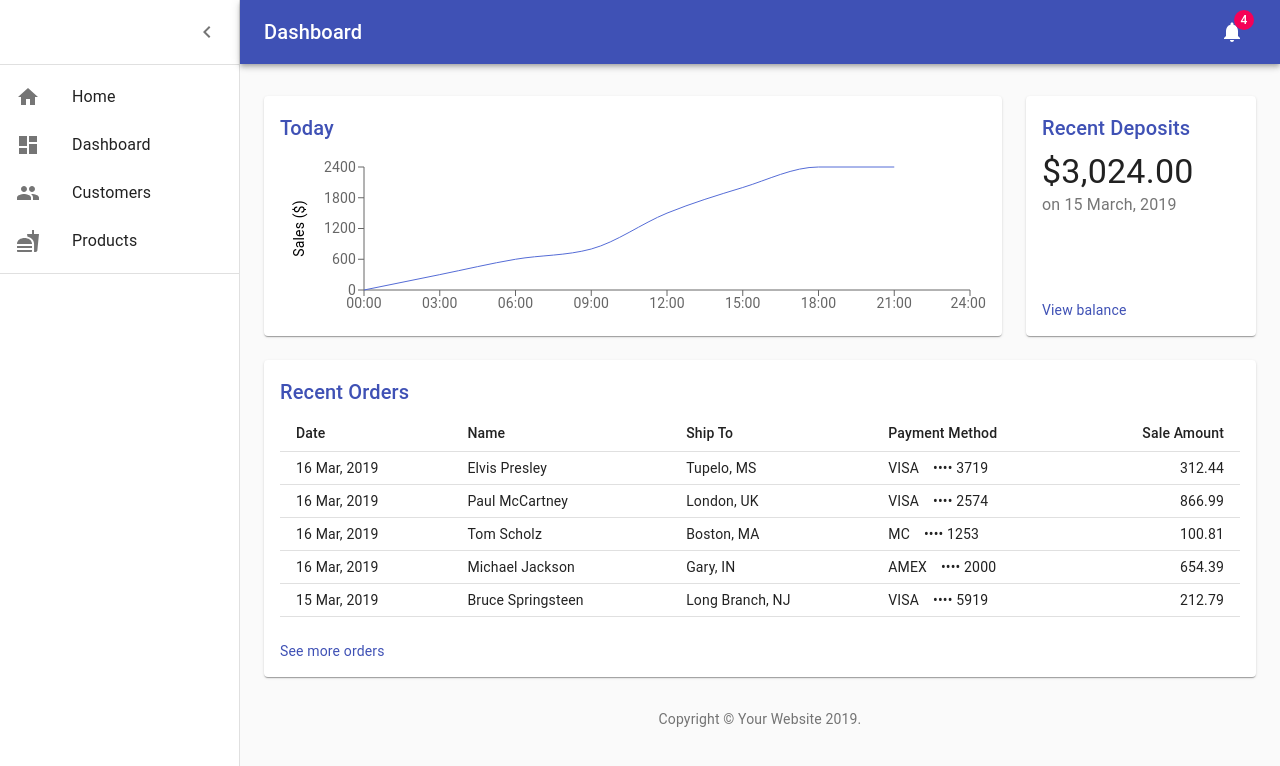
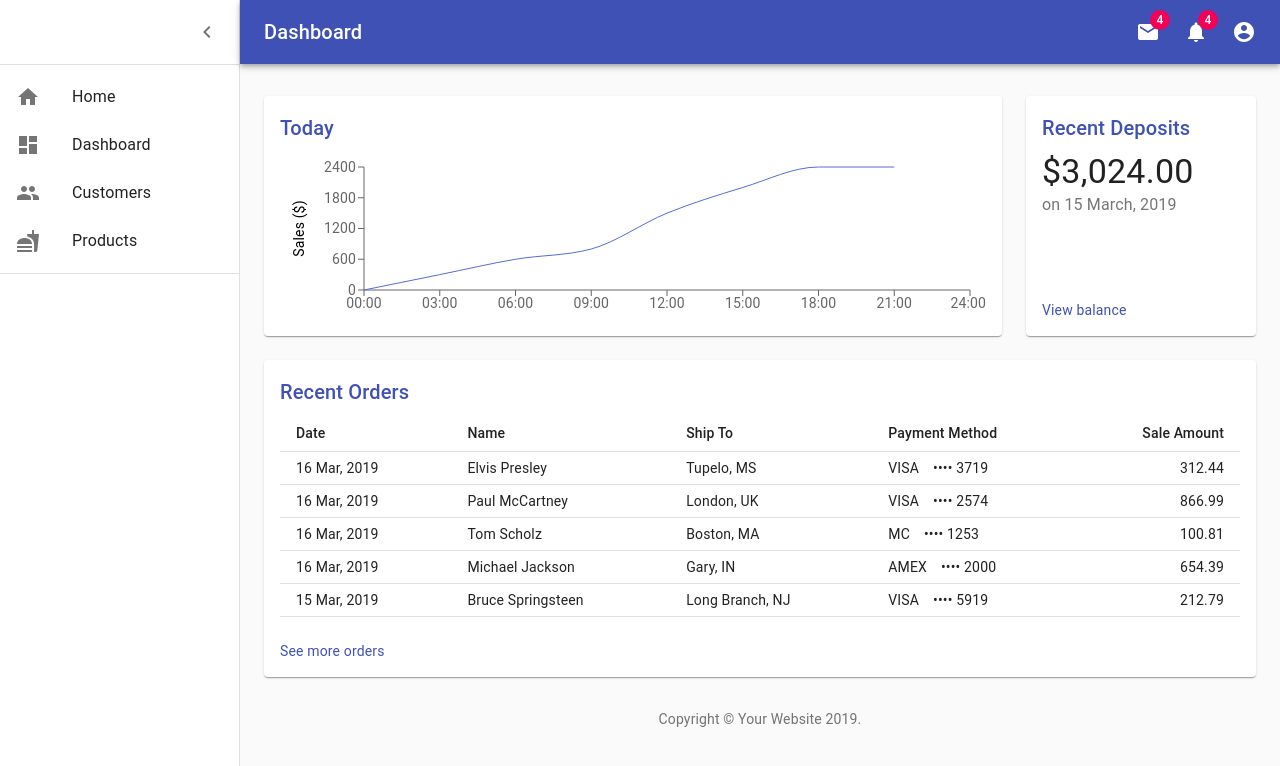
Before and after one commit to saqibabbas/react-ready, a React (Create React App) app: page /login in a window 1280 px wide. Both pictures are taken after typing "name@example.com", "Sample123" into the empty fields and a click on the button "SIGN IN". Shown: the top 766 px of the page. Built offline with nearby package versions, Linux system fonts and the light colour scheme.

Commit message:
* user account menu added in app bar * auto redirection to dashboard added on login

```diff
--- /dev/null
+++ b/src/components/UserAccountMenu/index.js
@@ -0,0 +1,47 @@
+import React from 'react';
+import MenuItem from '@material-ui/core/MenuItem';
+import Menu from '@material-ui/core/Menu';
+import IconButton from '@material-ui/core/IconButton';
+import AccountCircle from '@material-ui/icons/AccountCircle';
+
+const UserAccountMenu = (props) => {
+    const menuId = 'user-account-menu';
+    const [anchorEl, setAnchorEl] = React.useState(null);
+    const handleUserAccountMenuOpen = event => {
+        setAnchorEl(event.currentTarget);
+    };
+    const isMenuOpen = Boolean(anchorEl);
+    const handleMenuClose = () => {
+        setAnchorEl(null);
+    };
+
+    return (
+        <React.Fragment>
+            <IconButton
+                edge="end"
+                aria-label="account of current user"
+                aria-controls={menuId}
+                aria-haspopup="true"
+                onClick={handleUserAccountMenuOpen}
+                color="inherit"
+            >
+                <AccountCircle />
+            </IconButton>
+            <Menu
+                anchorEl={anchorEl}
+                anchorOrigin={{ vertical: 'top', horizontal: 'right' }}
+                id={menuId}
+                keepMounted
+                transformOrigin={{ vertical: 'top', horizontal: 'right' }}
+                open={isMenuOpen}
+                onClose={handleMenuClose}>
+
+                <MenuItem onClick={handleMenuClose}>Profile</MenuItem>
+                <MenuItem onClick={handleMenuClose}>Log out</MenuItem>
+            </Menu>
+        </React.Fragment>
+    );
+}
+
+
+export default UserAccountMenu;
--- a/src/containers/LoginPage/Login.js
+++ b/src/containers/LoginPage/Login.js
@@ -11,7 +11,8 @@ import LockOutlinedIcon from '@material-ui/icons/LockOutlined';
 import Typography from '@material-ui/core/Typography';
 import { makeStyles } from '@material-ui/core/styles';
 import Container from '@material-ui/core/Container';
-import { useHistory, authProvider } from '../../utils';
+import { useHistory, authProvider, authGuard } from '../../utils';
+import { Redirect } from 'react-router-dom';
 
 function Copyright() {
   return (
@@ -66,6 +67,13 @@ const Login = () => {
     }
   }
   return (
+    authGuard.isAuthenticated() ?
+      <Redirect
+        to={{
+          pathname: '/dashboard',
+          state: { from: '/login' }
+        }}
+      /> :
       <Container component="main" maxWidth="xs">
         <div className={classes.paper}>
           <Avatar className={classes.avatar}>
--- a/src/layouts/Admin/AdminLayout.js
+++ b/src/layouts/Admin/AdminLayout.js
@@ -17,6 +17,8 @@ import MenuIcon from '@material-ui/icons/Menu';
 import ChevronLeftIcon from '@material-ui/icons/ChevronLeft';
 import NotificationsIcon from '@material-ui/icons/Notifications';
 import { menuItems } from './menuItems';
+import MailIcon from '@material-ui/icons/Mail';
+import UserAccountMenu from '../../components/UserAccountMenu';
 
 function Copyright() {
   return (
@@ -112,7 +114,7 @@ const useStyles = makeStyles(theme => ({
   },
 }));
 
-export default function AdminLayout({ children }) {
+export default function AdminLayout({ children, props }) {
   const classes = useStyles();
   const [open, setOpen] = React.useState(true);
   const handleDrawerOpen = () => {
@@ -139,11 +141,17 @@ export default function AdminLayout({ children }) {
           <Typography component="h1" variant="h6" color="inherit" noWrap className={classes.title}>
             Dashboard
           </Typography>
+          <IconButton aria-label="show 4 new mails" color="inherit">
+            <Badge badgeContent={4} color="secondary">
+              <MailIcon />
+            </Badge>
+          </IconButton>
           <IconButton color="inherit">
             <Badge badgeContent={4} color="secondary">
               <NotificationsIcon />
             </Badge>
           </IconButton>
+          <UserAccountMenu {...props} />
         </Toolbar>
       </AppBar>
       <Drawer
```
Lines whose indentation alone changed are shown as unchanged.
